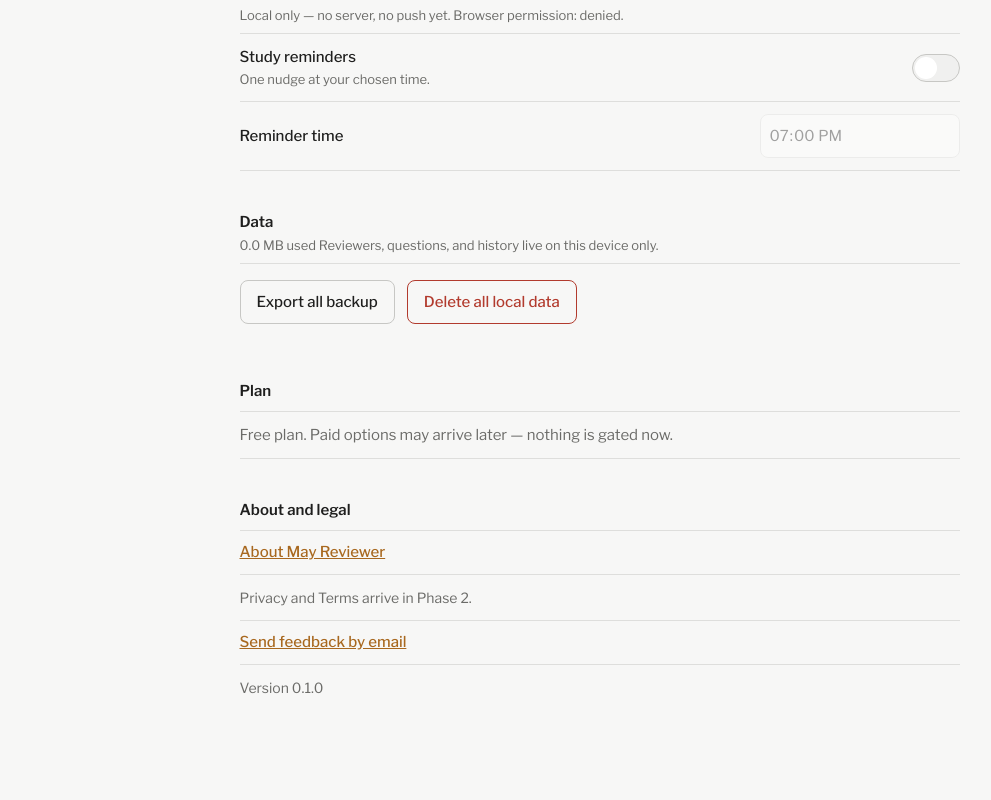
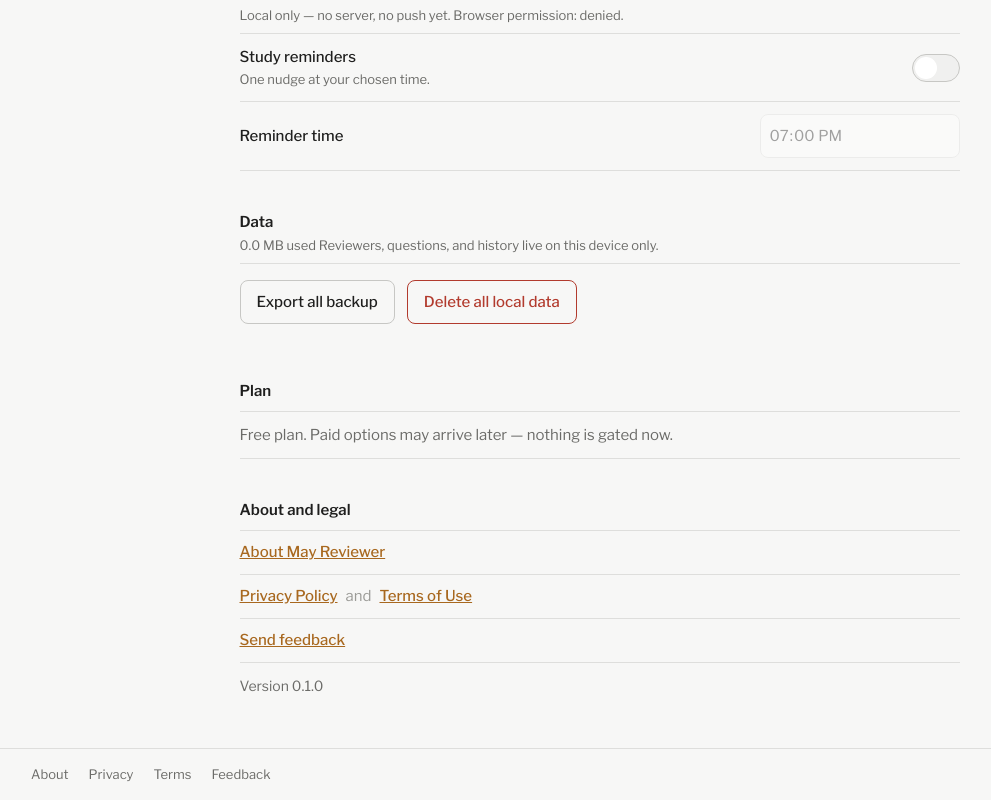
Before and after one commit to yuriolvrs/mayreviewer, a Next.js app: page /settings in a window 1280 px wide. Shown: the part 904-1704 px from the top of the page, without its empty margins (33-1024 px from the left). Before the commit the page ends 1654 px from the top, so only its background shows below. Built offline with nearby package versions, Linux system fonts and the light colour scheme.

Commit message:
Wire legal and feedback into About, Settings, and footer

```diff
--- a/app/about/page.tsx
+++ b/app/about/page.tsx
@@ -1,3 +1,6 @@
+import FeedbackForm from "@/app/components/FeedbackForm";
+import { APP_VERSION } from "@/app/lib/feedback";
+
 function Section({ title, children, id }: { title: string; children: React.ReactNode; id?: string }) {
   return (
     <section id={id} className="border-t border-border py-6 scroll-mt-6">
@@ -89,6 +92,11 @@
           </ul>
         </Section>
 
+        <Section title="Feedback" id="feedback">
+          <p>Found a bug or want something? Tell me below — it opens your mail app.</p>
+          <FeedbackForm />
+        </Section>
+
         <Section title="Credits">
           <p>
             Question generation is powered by Google Gemini. Built with Next.js, React, and Tailwind
@@ -97,6 +105,7 @@
             <span className="font-mono">fflate</span> for zip import/export, and{" "}
             <span className="font-mono">idb</span> for storing uploaded files in the browser.
           </p>
+          <p className="text-[14px] text-text-tertiary">May Reviewer v{APP_VERSION}.</p>
         </Section>
 
         <section className="border-t border-border py-6">
--- a/app/layout.tsx
+++ b/app/layout.tsx
@@ -1,4 +1,5 @@
 import type { Metadata, Viewport } from "next";
+import Link from "next/link";
 import { Libre_Franklin, Space_Mono } from "next/font/google";
 import BottomBar from "@/app/components/BottomBar";
 import Navbar from "@/app/components/Navbar";
@@ -57,6 +58,34 @@
         <main id="main" className="flex flex-1 flex-col pb-16 md:pb-0">
           {children}
         </main>
+        <footer className="border-t border-border px-4 py-2 md:px-16">
+          <nav aria-label="Legal" className="flex flex-wrap items-center gap-x-5">
+            <Link
+              href="/about"
+              className="inline-block py-2 text-[13px] text-text-secondary hover:text-text-primary"
+            >
+              About
+            </Link>
+            <Link
+              href="/privacy"
+              className="inline-block py-2 text-[13px] text-text-secondary hover:text-text-primary"
+            >
+              Privacy
+            </Link>
+            <Link
+              href="/terms"
+              className="inline-block py-2 text-[13px] text-text-secondary hover:text-text-primary"
+            >
+              Terms
+            </Link>
+            <Link
+              href="/about#feedback"
+              className="inline-block py-2 text-[13px] text-text-secondary hover:text-text-primary"
+            >
+              Feedback
+            </Link>
+          </nav>
+        </footer>
         <BottomBar />
         <ThemeInit />
       </body>
--- a/app/settings/page.tsx
+++ b/app/settings/page.tsx
@@ -249,7 +249,7 @@
                   aria-pressed={settings.theme === t.value}
                   className={`flex min-h-8 flex-1 items-center justify-center rounded-md px-2 py-1.5 text-[15px] ${
                     settings.theme === t.value
-                      ? "bg-accent font-semibold text-white"
+                      ? "bg-accent font-semibold text-on-accent"
                       : "text-text-secondary hover:text-text-primary"
                   }`}
                 >
@@ -333,15 +333,21 @@
           >
             About May Reviewer
           </Link>
-          <p className="border-b border-border py-3 text-[14px] text-text-secondary">
-            Privacy and Terms arrive in Phase 2.
-          </p>
-          <a
-            href="mailto:support@example.com?subject=May%20Reviewer%20feedback"
+          <div className="flex min-h-[44px] flex-wrap items-center gap-x-2 border-b border-border py-2 text-[15px]">
+            <Link href="/privacy" className="font-medium text-accent underline">
+              Privacy Policy
+            </Link>
+            <span className="text-text-tertiary">and</span>
+            <Link href="/terms" className="font-medium text-accent underline">
+              Terms of Use
+            </Link>
+          </div>
+          <Link
+            href="/about#feedback"
             className="flex min-h-[44px] items-center border-b border-border py-2 text-[15px] font-medium text-accent underline"
           >
-            Send feedback by email
-          </a>
+            Send feedback
+          </Link>
           <p className="py-3 text-[14px] text-text-secondary">Version 0.1.0</p>
         </Section>
       </div>
```
